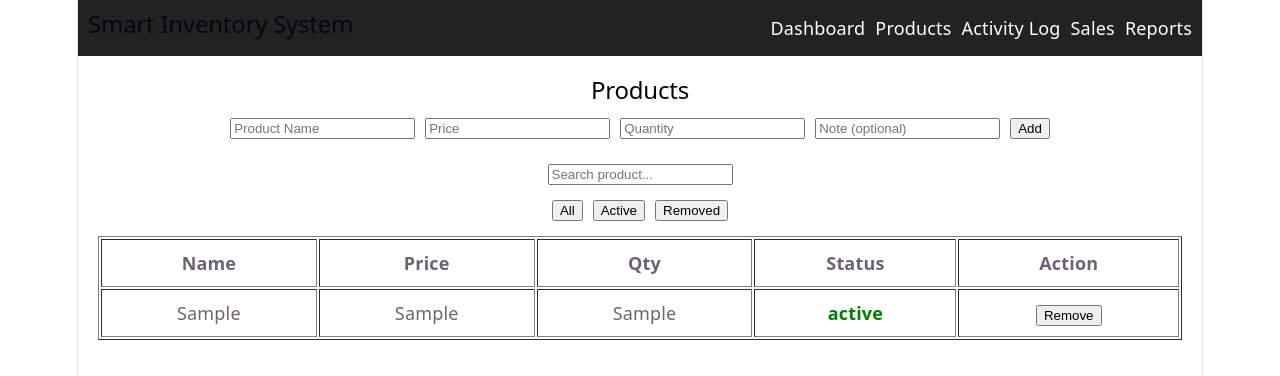
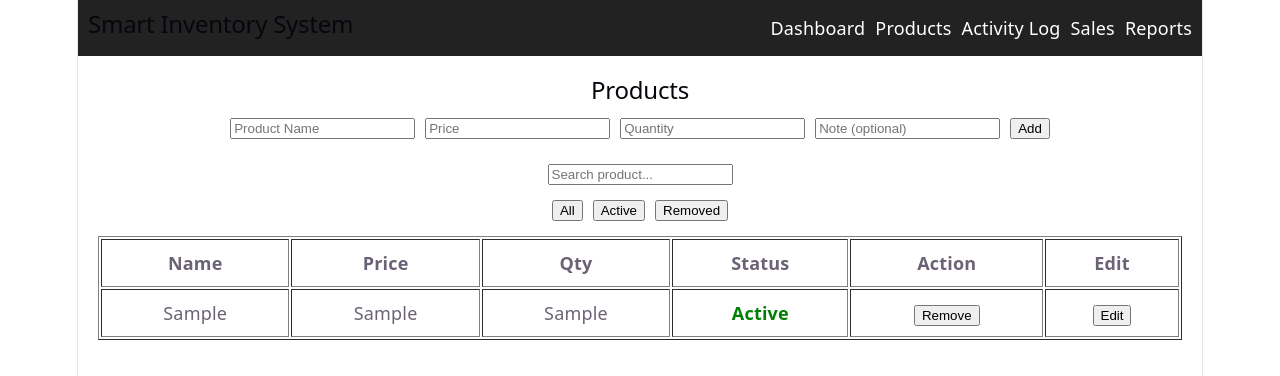
Before and after one commit to spravindu2003-dev/smart-inventory-system, a React app: page /products in a window 1280 px wide. Both pictures are taken after typing "Sample", "Sample", "Sample", "Sample" into the empty fields and a click on the button "Add". Shown: the top 376 px of the page. Built offline with nearby package versions, Linux system fonts and the light colour scheme; the HTML template or start-up script is replaced by a standard one.

Commit message:
Added editing system to the Products page and also connected to Activity log

```diff
--- a/src/pages/ActivityLog.jsx
+++ b/src/pages/ActivityLog.jsx
@@ -34,11 +34,14 @@ function ActivityLog() {
   }
 
   const getColor = (action) => {
+    if (action === "created") return "gray"
+    if (action === "edited") return "purple"
     if (action === "removed") return "red"
     if (action === "restored") return "green"
     if (action === "sold") return "blue"
     if (action === "undo sale") return "orange"
-    return "gray"
+
+    return "black"
   }
 
   const filteredLogs = logs.filter((item) => {
@@ -52,13 +55,22 @@ function ActivityLog() {
 
       {/* FILTERS */}
       <div style={{ marginBottom: "20px" }}>
-        <button onClick={() => setFilter("all")}>All</button>
+        <button onClick={() => setFilter("all")}>
+          All
+        </button>
 
         <button
           onClick={() => setFilter("created")}
           style={{ marginLeft: "10px" }}
         >
           Created
+        </button>
+
+        <button
+          onClick={() => setFilter("edited")}
+          style={{ marginLeft: "10px" }}
+        >
+          Edited
         </button>
 
         <button
@@ -119,6 +131,7 @@ function ActivityLog() {
             filteredLogs.map((item, index) => (
               <tr key={index}>
                 <td>{item.time}</td>
+
                 <td>{item.product}</td>
 
                 <td
@@ -131,9 +144,7 @@ function ActivityLog() {
                   {item.action}
                 </td>
 
-                <td>
-                  {item.note || "-"}
-                </td>
+                <td>{item.note || "-"}</td>
               </tr>
             ))
           )}
--- a/src/pages/Products.jsx
+++ b/src/pages/Products.jsx
@@ -6,7 +6,7 @@ function Products() {
   const [qty, setQty] = useState('')
   const [note, setNote] = useState('')
 
-  // 🔍 SEARCH + FILTER
+  // SEARCH + FILTER
   const [search, setSearch] = useState('')
   const [filter, setFilter] = useState("all")
 
@@ -95,20 +95,104 @@ function Products() {
     setProducts(updated)
   }
 
+  // EDIT PRODUCT
+  const editProduct = (index) => {
+    const updated = [...products]
+    const item = updated[index]
+
+    if (!item) return
+
+    const newName = prompt("Edit product name:", item.name)
+    if (newName === null) return
+
+    const newPrice = prompt("Edit product price:", item.price)
+    if (newPrice === null) return
+
+    const newQty = prompt("Edit product quantity:", item.qty)
+    if (newQty === null) return
+
+    const newNote = prompt("Edit note:", item.note || "")
+    if (newNote === null) return
+
+    const changes = []
+
+    if (item.name !== newName) {
+      changes.push(`Name: ${item.name} -> ${newName}`)
+    }
+
+    if (item.price !== newPrice) {
+      changes.push(`Price: ${item.price} -> ${newPrice}`)
+    }
+
+    if (item.qty !== newQty) {
+      changes.push(`Qty: ${item.qty} -> ${newQty}`)
+    }
+
+    if ((item.note || "") !== newNote) {
+      changes.push(`Note updated`)
+    }
+
+    updated[index] = {
+      ...item,
+      name: newName,
+      price: newPrice,
+      qty: newQty,
+      note: newNote,
+      history: [
+        ...item.history,
+        {
+          action: "edited",
+          time: new Date().toLocaleString(),
+          note: changes.join(" | ") || "No changes"
+        }
+      ]
+    }
+
+    setProducts(updated)
+  }
+
   return (
     <main style={{ padding: "20px" }}>
       <h2>Products</h2>
 
       {/* INPUTS */}
       <div style={{ marginBottom: "20px" }}>
-        <input placeholder="Product Name" value={name} onChange={(e) => setName(e.target.value)} />
-        <input placeholder="Price" value={price} onChange={(e) => setPrice(e.target.value)} style={{ marginLeft: "10px" }} />
-        <input placeholder="Quantity" value={qty} onChange={(e) => setQty(e.target.value)} style={{ marginLeft: "10px" }} />
-        <input placeholder="Note (optional)" value={note} onChange={(e) => setNote(e.target.value)} style={{ marginLeft: "10px" }} />
-        <button onClick={addProduct} style={{ marginLeft: "10px" }}>Add</button>
+        <input
+          placeholder="Product Name"
+          value={name}
+          onChange={(e) => setName(e.target.value)}
+        />
+
+        <input
+          placeholder="Price"
+          value={price}
+          onChange={(e) => setPrice(e.target.value)}
+          style={{ marginLeft: "10px" }}
+        />
+
+        <input
+          placeholder="Quantity"
+          value={qty}
+          onChange={(e) => setQty(e.target.value)}
+          style={{ marginLeft: "10px" }}
+        />
+
+        <input
+          placeholder="Note (optional)"
+          value={note}
+          onChange={(e) => setNote(e.target.value)}
+          style={{ marginLeft: "10px" }}
+        />
+
+        <button
+          onClick={addProduct}
+          style={{ marginLeft: "10px" }}
+        >
+          Add
+        </button>
       </div>
 
-      {/* 🔍 SEARCH */}
+      {/* SEARCH */}
       <div style={{ marginBottom: "10px" }}>
         <input
           placeholder="Search product..."
@@ -120,8 +204,20 @@ function Products() {
       {/* FILTER */}
       <div style={{ marginBottom: "15px" }}>
         <button onClick={() => setFilter("all")}>All</button>
-        <button onClick={() => setFilter("active")} style={{ marginLeft: "10px" }}>Active</button>
-        <button onClick={() => setFilter("removed")} style={{ marginLeft: "10px" }}>Removed</button>
+
+        <button
+          onClick={() => setFilter("active")}
+          style={{ marginLeft: "10px" }}
+        >
+          Active
+        </button>
+
+        <button
+          onClick={() => setFilter("removed")}
+          style={{ marginLeft: "10px" }}
+        >
+          Removed
+        </button>
       </div>
 
       {/* TABLE */}
@@ -133,51 +229,109 @@ function Products() {
             <th>Qty</th>
             <th>Status</th>
             <th>Action</th>
+            <th>Edit</th>
           </tr>
         </thead>
 
         <tbody>
           {products
             .filter((item) => {
-              const matchStatus = filter === "all" ? true : item.status === filter
-              const matchSearch = item.name.toLowerCase().includes(search.toLowerCase())
+              const matchStatus =
+                filter === "all"
+                  ? true
+                  : item.status === filter
+
+              const matchSearch =
+                item.name
+                  .toLowerCase()
+                  .includes(search.toLowerCase())
+
               return matchStatus && matchSearch
             })
             .map((item, index) => {
+              const history =
+                Array.isArray(item.history)
+                  ? item.history
+                  : []
 
-              const history = Array.isArray(item.history) ? item.history : []
-              const created = history.find(h => h.action === "created") || history[0]
+              const created =
+                history.find(
+                  (h) => h.action === "created"
+                ) || history[0]
 
               const fullHistory = history
-                .map(h => `${h.action.toUpperCase()}: ${h.time}${h.note ? " - " + h.note : ""}`)
+                .map(
+                  (h) =>
+                    `${h.action.toUpperCase()}: ${h.time}${
+                      h.note ? " - " + h.note : ""
+                    }`
+                )
                 .join("\n")
 
               return (
-                <tr key={index}>
-
-                  <td title={created ? `Created: ${created.time}\nNote: ${created.note || "None"}` : ""}>
+                <tr
+                  key={index}
+                  style={{
+                    opacity:
+                      item.status === "removed"
+                        ? 0.5
+                        : 1,
+                    textDecoration:
+                      item.status === "removed"
+                        ? "line-through"
+                        : "none"
+                  }}
+                >
+                  <td
+                    title={
+                      created
+                        ? `Created: ${created.time}\nNote: ${created.note || "None"}`
+                        : ""
+                    }
+                  >
                     {item.name}
                   </td>
 
                   <td>{item.price}</td>
+
                   <td>{item.qty}</td>
 
                   <td
                     title={fullHistory}
                     style={{
-                      color: item.status === "active" ? "green" : "red",
+                      color:
+                        item.status === "active"
+                          ? "green"
+                          : "red",
                       fontWeight: "bold"
                     }}
                   >
-                    {item.status}
+                    {item.status === "active"
+                      ? "Active"
+                      : "Removed"}
                   </td>
 
                   <td title={fullHistory}>
-                    <button onClick={() => toggleStatus(index)}>
-                      {item.status === "active" ? "Remove" : "Restore"}
+                    <button
+                      onClick={() =>
+                        toggleStatus(index)
+                      }
+                    >
+                      {item.status === "active"
+                        ? "Remove"
+                        : "Restore"}
                     </button>
                   </td>
 
+                  <td title={fullHistory}>
+                    <button
+                      onClick={() =>
+                        editProduct(index)
+                      }
+                    >
+                      Edit
+                    </button>
+                  </td>
                 </tr>
               )
             })}
```
